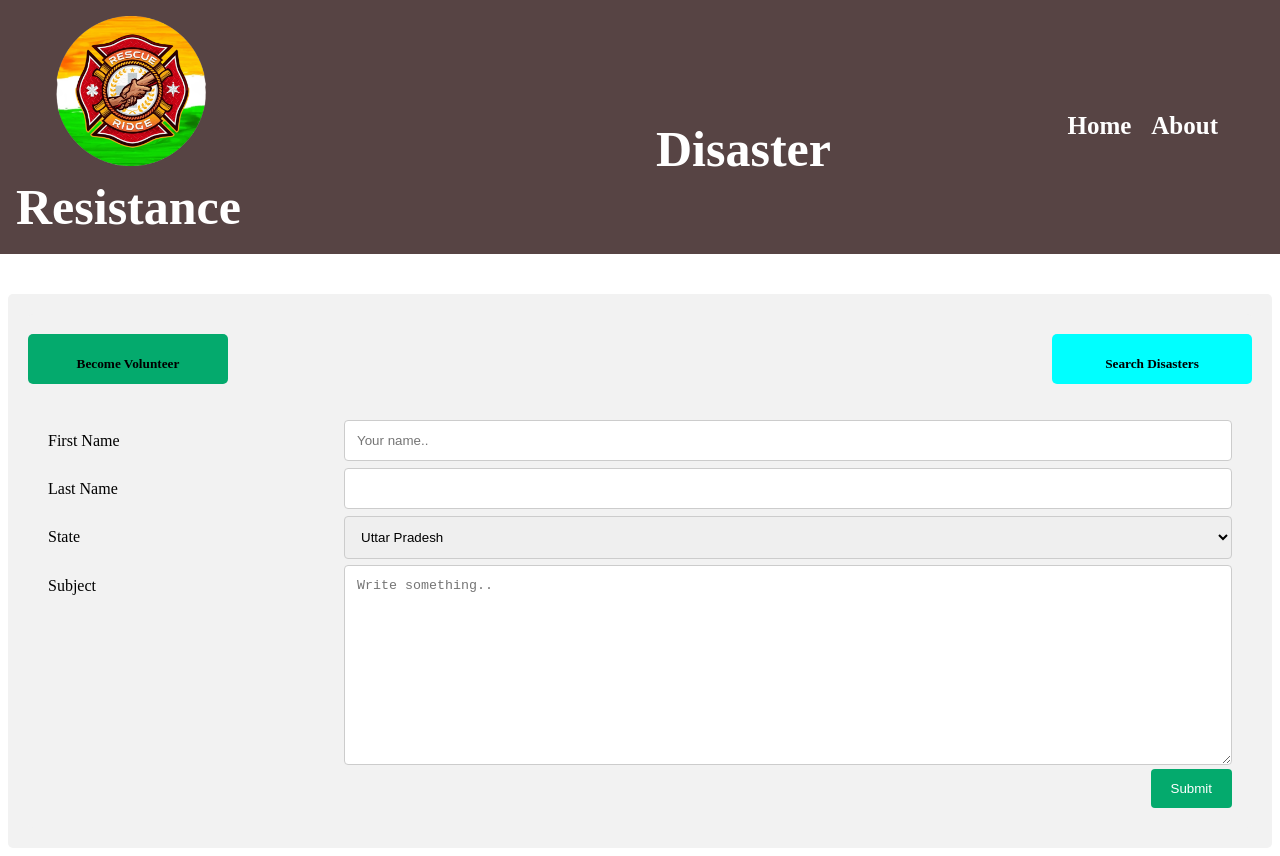
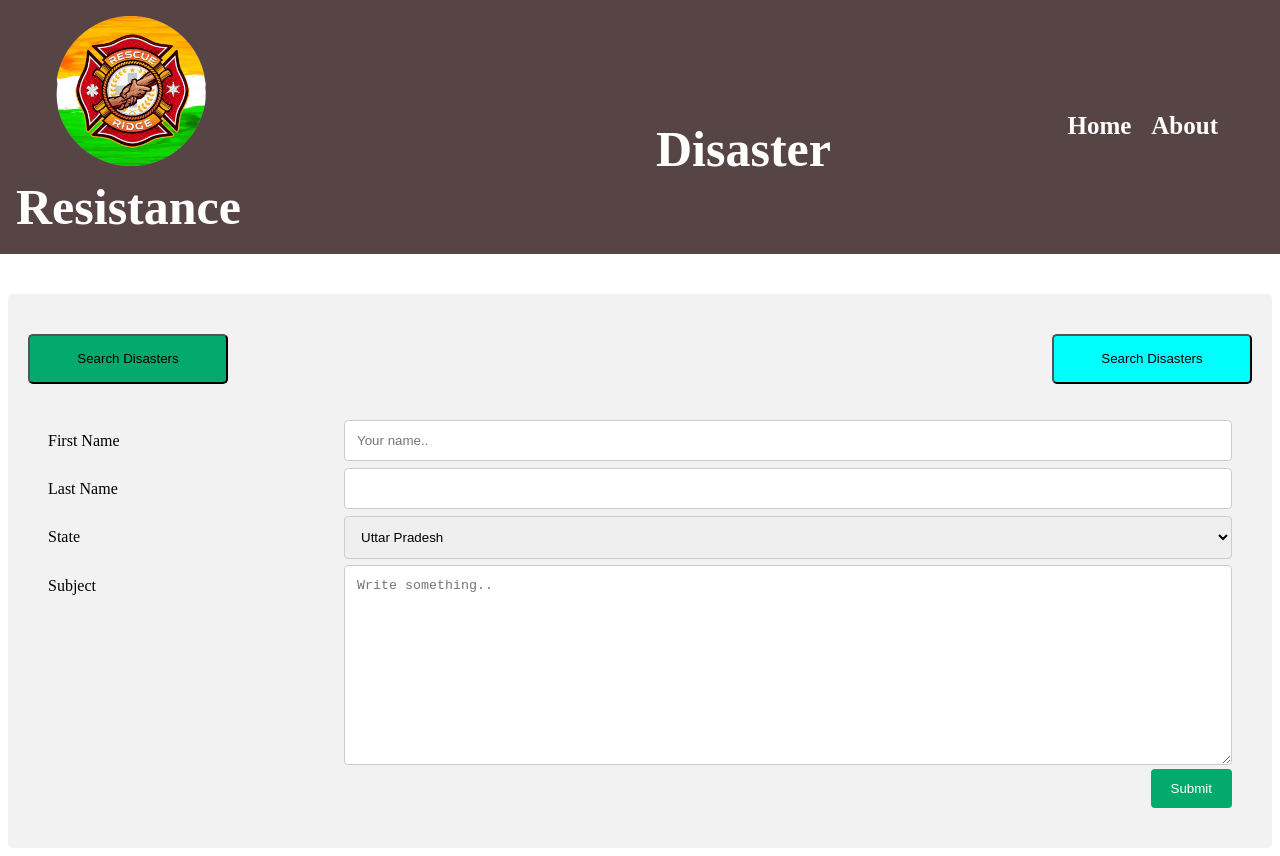
Before and after one commit to Pratyansh35/Hackathon_Techs, a React (Create React App) app in the folder Frontend/: page /Volunteer in a window 1280 px wide. Built offline with nearby package versions, Linux system fonts and the light colour scheme.

Commit message:
visibility problem solved

```diff
--- a/Frontend/src/components/Java script/Volunteer.js
+++ b/Frontend/src/components/Java script/Volunteer.js
@@ -1,32 +1,26 @@
-import React from 'react'
+import React, { useEffect, useState } from 'react'
 import "../css/Volunteer.css";
-var v = document.getElementById("VolunteerReg");
-var i = document.getElementById("leftDiv");
-var r = document.getElementById("rightDiv");
 export default function Volunteer() {
-        function BecomeVol() {
-        i.style.border = "2px solid black";
-        r.style.border = "none";
-        v.style.visibility = "visible";
-    }
-    function regVol() {
-        r.style.border = "2px solid black";
-        i.style.border = "none";
-        v.style.visibility = "hidden";
-    }
+       const [visibility,setVisibility]=useState("");
+       useEffect(()=>{
+        setVisibility("visible");
+       },[])
     return (
 
         <div class="reg_volunteer">
         <div className='left_rightdiv'>
-            <div class="leftDiv" id='leftDiv' onClick={BecomeVol}>
+            {/* <div class="leftDiv" id='leftDiv'>
                 <h5>Become Volunteer</h5>
+            </div> */}
+            <button class="leftDiv" id='leftDiv' onClick={()=>setVisibility("visible")}>Search Disasters</button>
+
+            {/* <div >
+            <h5>Search Disasters</h5>
+            </div> */}
+            <button class="rightDiv" id='rightDiv' onClick={()=>setVisibility("hidden")}>Search Disasters</button>
             </div>
-            <div class="rightDiv" id='rightDiv' onClick={regVol}>
-            <h5>Search Disasters</h5>
-            </div>
-            </div>
-            <div class="VolunteerReg" id='VolunteerReg' style={{visibility: "visible"}}>
-                <form action="action_page.php">
+            <div class="VolunteerReg" id='VolunteerReg' style={{visibility:visibility}}>
+                <form >
                     <div class="row">
                         <div class="col-25">
                             <label for="fname">First Name</label>
```
